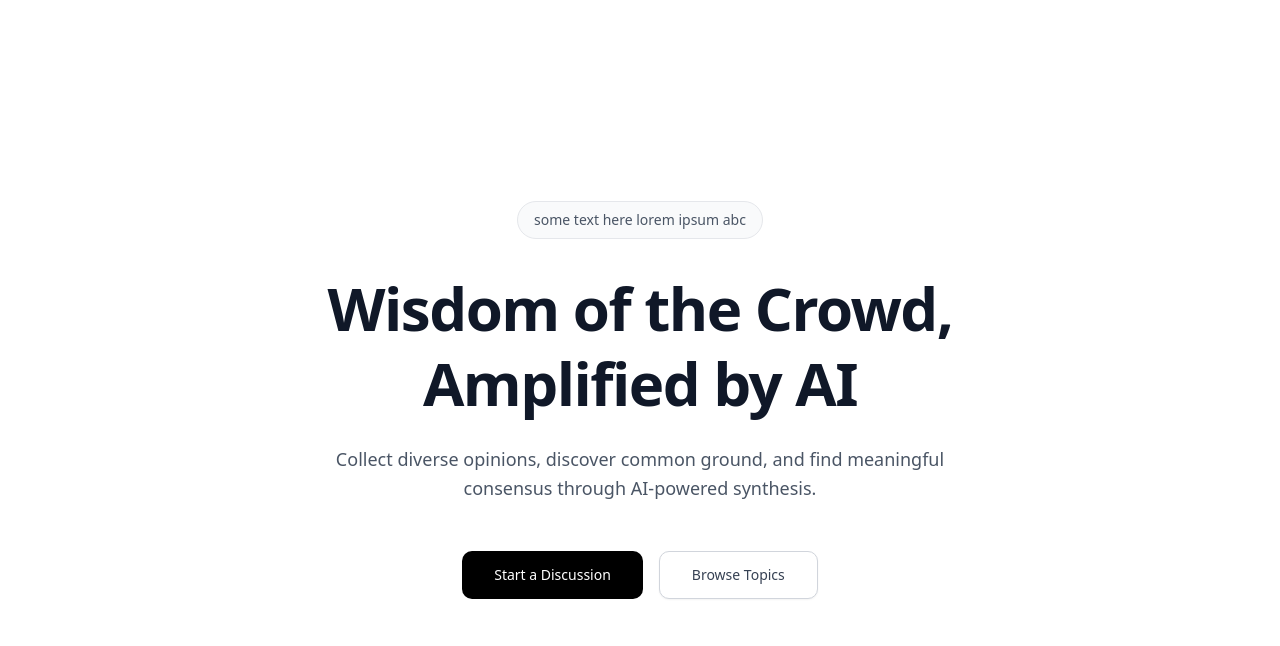
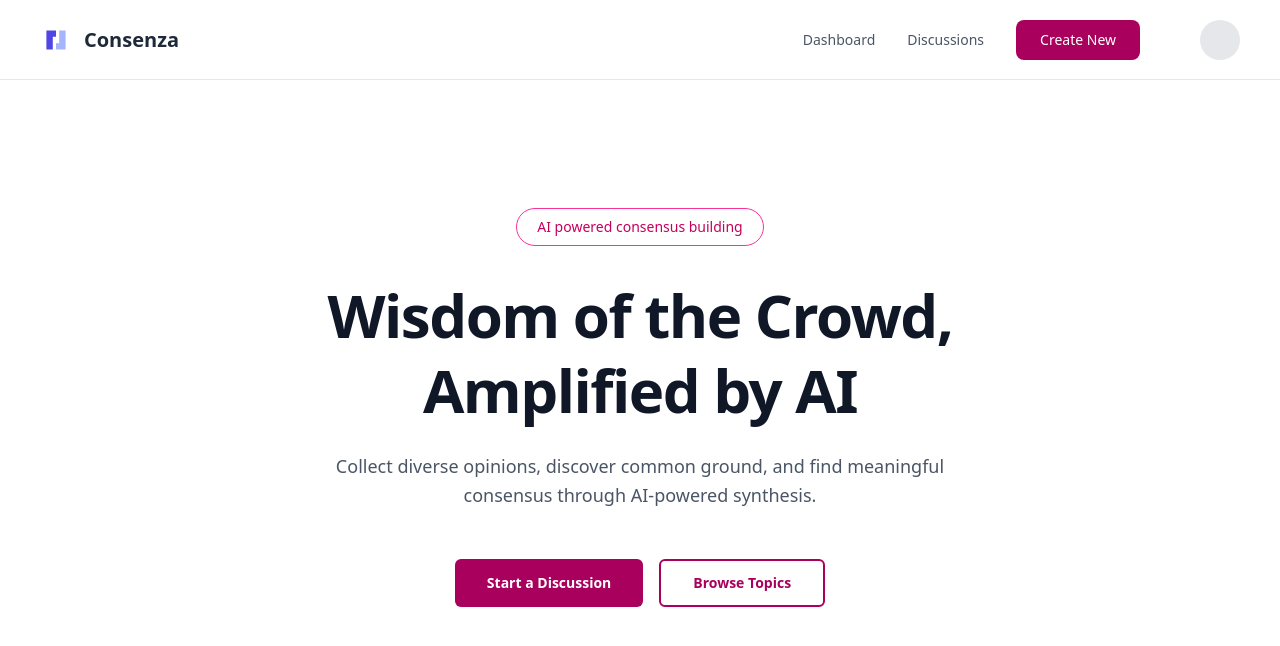
Before and after one commit to Philnue/baselhack_2025_the_loop, a Next.js app in the folder code/nextjs-frontend/: page / in a window 1280 px wide. Shown: the top 646 px of the page. Built offline with nearby package versions, Linux system fonts and the light colour scheme.

Commit message:
Dashboard page refined

```diff
--- a/code/nextjs-frontend/app/page.tsx
+++ b/code/nextjs-frontend/app/page.tsx
@@ -1,42 +1,124 @@
 import { Button } from "@/components/ui/button";
+
+// A simple SVG placeholder for the logo, styled to resemble the screenshot
+const Logo = () => (
+  <svg width="32" height="32" viewBox="0 0 100 100" fill="none" xmlns="http://www.w3.org/2000/svg">
+    {/* These paths create a simple, abstract logo similar to the one in the screenshot */}
+    <path d="M20 20H50V40H40V80H20V20Z" fill="#4f46e5"/> {/* Darker blue/purple */}
+    <path d="M80 80H50V60H60V20H80V80Z" fill="#a5b4fc"/> {/* Lighter blue */}
+  </svg>
+);
+
+// SVG for the mobile menu (hamburger) icon
+const MenuIcon = () => (
+  <svg width="24" height="24" viewBox="0 0 24 24" fill="none" stroke="currentColor" strokeWidth="2" strokeLinecap="round" strokeLinejoin="round">
+    <line x1="3" y1="12" x2="21" y2="12"></line>
+    <line x1="3" y1="6" x2="21" y2="6"></line>
+    <line x1="3" y1="18" x2="21" y2="18"></line>
+  </svg>
+);
+
 
 export default function Dashboard() {
   return (
-    <div className="flex min-h-screen items-center justify-center bg-white dark:bg-black">
-      <main className="flex w-full max-w-3xl flex-col items-center px-6 py-16 sm:px-8">
-        {/* Pill-shaped container with placeholder text */}
-        <div className="mb-8 rounded-full border border-gray-200 bg-gray-50 px-4 py-2 text-sm text-gray-600 dark:border-gray-800 dark:bg-gray-900 dark:text-gray-400">
-          <span>some text here lorem ipsum abc</span>
+    <div className="min-h-screen bg-white text-gray-900">
+      {/* Header/Navbar */}
+      {/* Added 'relative' for centered tablet nav positioning */}
+      <header className="relative flex h-20 w-full items-center justify-between border-b border-gray-200 px-6 sm:px-10">
+
+        {/* Left side: Logo and App Name */}
+        <div className="flex items-center gap-3">
+          <Logo />
+          {/* "Consenza" text is visible on mobile and desktop, but hidden on tablet */}
+          <span className="text-xl font-semibold text-gray-800 md:hidden lg:inline">Consenza</span>
         </div>
 
-        {/* Main heading */}
-        <h1 className="mb-6 text-center text-5xl font-bold leading-tight tracking-tight text-gray-900 dark:text-gray-50 sm:text-6xl">
+        {/* Center Nav (Tablet Only) */}
+        <nav className="hidden md:flex lg:hidden absolute left-1/2 -translate-x-1/2 items-center gap-8">
+          <a href="#" className="text-sm font-medium text-gray-600 hover:text-gray-900 transition-colors">
+            Dashboard
+          </a>
+          <a href="#" className="text-sm font-medium text-gray-600 hover:text-gray-900 transition-colors">
+            Discussions
+          </a>
+        </nav>
+
+        {/* Right side: Nav Links, Actions (Create New Button and Avatar) */}
+        {/* <div className="hidden md:flex items-center gap-8">
+          <nav className="hidden lg:flex items-center gap-8">
+            <a href="#" className="text-sm font-medium text-gray-600 hover:text-gray-900 transition-colors">
+              Dashboard
+            </a>
+            <a href="#" className="text-sm font-medium text-gray-600 hover:text-gray-900 transition-colors">
+              Discussions
+            </a>
+          </nav>
+        </div> */}
+
+        {/* Mobile Menu Button (Mobile Only) */}
+        <button className="md:hidden p-2 rounded-md text-gray-600 hover:text-gray-900 hover:bg-gray-100">
+          <MenuIcon />
+        </button>
+
+        <div className="hidden md:flex items-center gap-8">
+          <nav className="hidden lg:flex items-center gap-8">
+            <a href="#" className="text-sm font-medium text-gray-600 hover:text-gray-900 transition-colors">
+              Dashboard
+            </a>
+            <a href="#" className="text-sm font-medium text-gray-600 hover:text-gray-900 transition-colors">
+              Discussions
+            </a>
+          </nav>
+
+          <div className="flex items-center gap-15">
+            <Button
+              variant="default"
+              className="h-10 rounded-md bg-[#A8005C] px-6 text-white hover:bg-[#8A004B] transition-colors"
+            >
+              Create New
+            </Button>
+            <div className="h-10 w-10 rounded-full bg-gray-200"></div>
+          </div>
+        </div>
+      </header>
+
+      {/* Main Hero Section */}
+      {/* Adjusted padding for responsive sizes */}
+  <main className="flex w-full flex-col items-center px-6 py-16 sm:py-24 lg:py-32">
+
+        {/* Pill-shaped container (updated text and style) */}
+        <div className="mb-8 rounded-full border border-pink-500  px-5 py-2 text-sm font-medium text-pink-700">
+          <span>AI powered consensus building</span>
+        </div>
+
+        {/* Main heading - Adjusted font size for responsive design */}
+        <h1 className="mb-6 text-center text-4xl font-bold leading-tight tracking-tight text-gray-900 sm:text-5xl lg:text-6xl">
           Wisdom of the Crowd,
           <br />
           Amplified by AI
         </h1>
 
         {/* Descriptive paragraph */}
-        <p className="mb-12 max-w-2xl text-center text-lg leading-relaxed text-gray-600 dark:text-gray-400">
+        <p className="mb-12 max-w-2xl text-center text-lg leading-relaxed text-gray-600">
           Collect diverse opinions, discover common ground, and find meaningful
           consensus through AI-powered synthesis.
         </p>
 
-        {/* Action buttons */}
+        {/* Action buttons (already responsive with sm:flex-row) */}
         <div className="flex flex-col gap-4 sm:flex-row">
           <Button
             variant="default"
             size="lg"
-            className="h-12 rounded-lg bg-black px-8 text-white hover:bg-gray-800 dark:bg-white dark:text-black dark:hover:bg-gray-200"
+            className="h-12 rounded-sm bg-[#A8005C] px-8 text-white hover:bg-[#8A004B] transition-colors" // Updated color
           >
-            Start a Discussion
+            <p className="text-sm font-bold">Start a Discussion</p>
           </Button>
           <Button
             variant="outline"
             size="lg"
-            className="h-12 rounded-lg border-gray-300 px-8 text-gray-700 hover:bg-gray-50 dark:border-gray-700 dark:text-gray-300 dark:hover:bg-gray-900"
+            className="h-12 rounded-sm border-2 border-[#A8005C] px-8 text-[#A8005C] hover:bg-pink-50 hover:text-[#A8005C] transition-colors" // Updated color
           >
-            Browse Topics
+            <p className="text-sm font-bold">Browse Topics</p>
           </Button>
         </div>
       </main>
```
